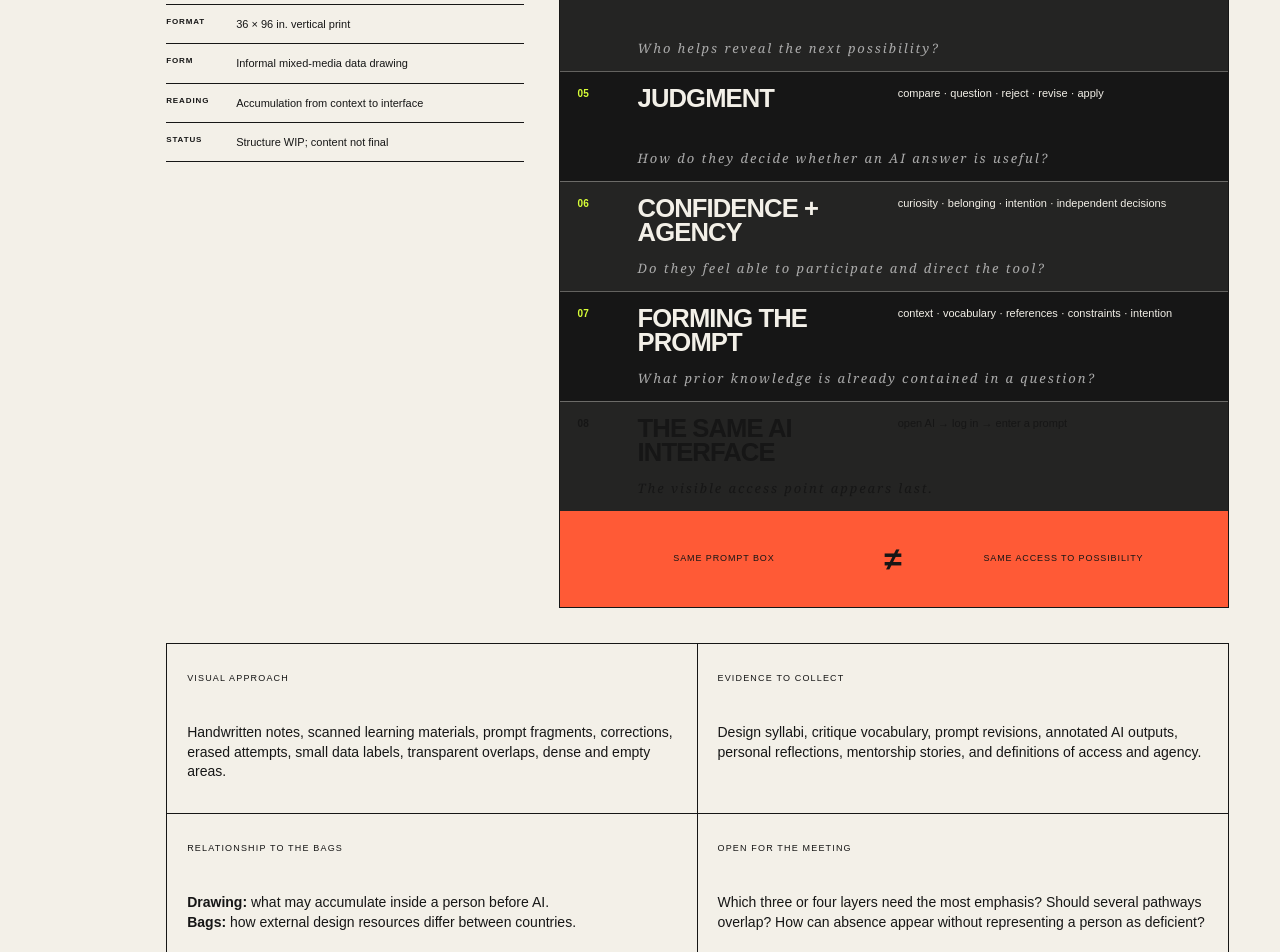
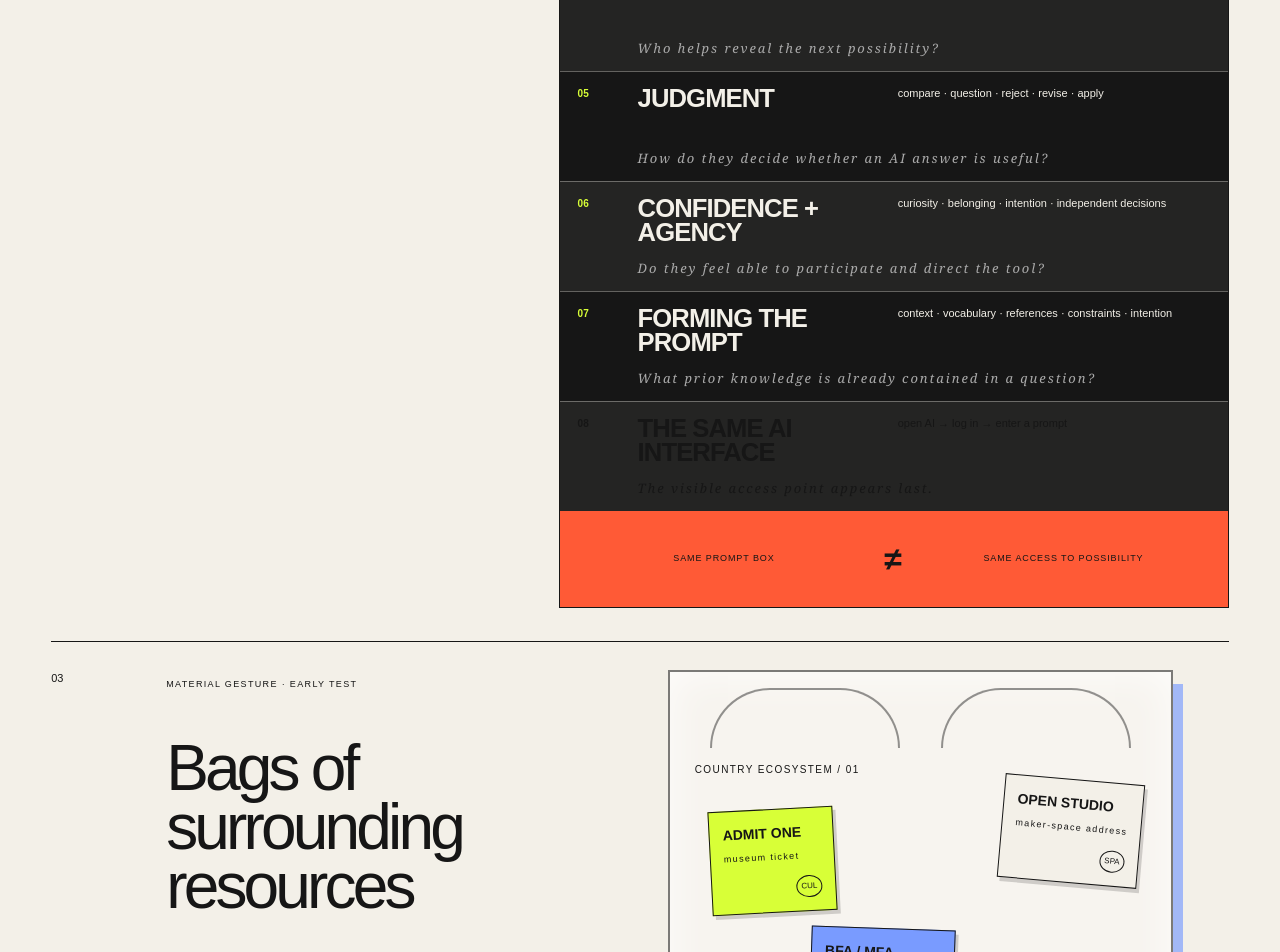
Before and after one commit to Nicoleluu/Access-Is-Not-Equity, a Next.js app: page / in a window 1280 px wide. Shown: the part 5820-6772 px from the top of the page. Built offline with nearby package versions, Linux system fonts and the light colour scheme.

Commit message:
Remove unconfirmed drawing details

```diff
--- a/app/globals.css
+++ b/app/globals.css
@@ -94,9 +94,6 @@ a { color: inherit; }
 .drawing-summary { position: static; align-self: start; }
 .drawing-summary .drawing-question { margin: 35px 0 18px; font: italic clamp(21px,2.2vw,34px)/1.05 Georgia,serif; }
 .drawing-summary blockquote { margin: 45px 0; padding: 18px 0; border-top: 1px solid; border-bottom: 1px solid; font-size: 18px; line-height: 1.35; }
-.drawing-meta { border-top: 1px solid; }
-.drawing-meta span { padding: 12px 0; display: grid; grid-template-columns: 70px 1fr; border-bottom: 1px solid; font-size: 11px; line-height: 1.3; }
-.drawing-meta b { font-size: 8px; letter-spacing: .11em; }
 .before-prompt-plan { grid-column: 3; background: var(--ink); color: var(--paper); border: 1px solid var(--ink); }
 .before-prompt-plan header { min-height: 210px; padding: 25px; display: flex; flex-direction: column; justify-content: space-between; background: var(--blue); color: var(--ink); }
 .before-prompt-plan header small { font-size: 9px; letter-spacing: .13em; }.before-prompt-plan header strong { font-size: clamp(34px,4vw,62px); line-height: .86; letter-spacing: -.055em; }
@@ -109,9 +106,6 @@ a { color: inherit; }
 .before-prompt-plan .interface-layer > b,.before-prompt-plan .interface-layer small { color: var(--ink); }
 .before-prompt-plan footer { padding: 24px; display: grid; grid-template-columns: 1fr auto 1fr; gap: 20px; align-items: center; background: var(--warm); color: var(--ink); text-align: center; }
 .before-prompt-plan footer span { font-size: 9px; letter-spacing: .1em; }.before-prompt-plan footer strong { font-size: 32px; }
-.drawing-support { grid-column: 2 / -1; display: grid; grid-template-columns: 1fr 1fr; border: 1px solid; }
-.drawing-support section { min-height: 170px; padding: 20px; border-right: 1px solid; border-bottom: 1px solid; }.drawing-support section:nth-child(2n) { border-right: 0; }
-.drawing-support small { font-size: 9px; letter-spacing: .13em; }.drawing-support p { max-width: none!important; margin: 35px 0 0; font-size: 14px!important; line-height: 1.4!important; }
 .browser-sample { align-self: stretch; background: var(--signal); border: 1px solid; display: flex; flex-direction: column; }
 .browser-sample > div { padding: 12px; border-bottom: 1px solid; display: flex; gap: 5px; }
 .browser-sample i { width: 7px; height: 7px; border: 1px solid; border-radius: 50%; }
@@ -162,7 +156,7 @@ footer a { color: var(--signal); }
   .working-chain { display: flex; flex-direction: column; align-items: flex-start; }.working-chain i { width: 50px; }
   .definition-foot { flex-direction: column; gap: 12px; }
   .form { grid-template-columns: 45px 1fr; }.form > div:last-child { grid-column: 1 / -1; min-height: 450px; }.form h3 { margin-top: 28px; }
-  .drawing-form { min-height: auto; }.drawing-summary { position: static; }.before-prompt-plan { grid-column: 1 / -1; }.drawing-support { grid-column: 1 / -1; }
+  .drawing-form { min-height: auto; }.drawing-summary { position: static; }.before-prompt-plan { grid-column: 1 / -1; }
   .material-form { min-height: auto; }.material-form .bag-sample,.material-outline { grid-column: 1 / -1; }.material-outline { margin-top: 20px; }
   .open-grid { grid-template-columns: 1fr; }.open-grid p:nth-child(odd) { border-right: 0; }
 }
@@ -172,7 +166,7 @@ footer a { color: var(--signal); }
   .question-section,.layers-section,.definition-section,.forms-section,.open-section { padding-left: 20px; padding-right: 20px; }
   .field { min-height: 1050px; }.country-field { min-height: auto; padding: 12px; }.country-column h3 { font-size: 48px; }
   .form { grid-template-columns: 30px 1fr; gap: 14px; }.bag-sample { margin-left: 0; margin-right: 0; }
-  .before-prompt-plan li div { grid-template-columns: 1fr; }.before-prompt-plan li small { grid-column: 1; }.drawing-support { grid-template-columns: 1fr; }.drawing-support section { border-right: 0; }
+  .before-prompt-plan li div { grid-template-columns: 1fr; }.before-prompt-plan li small { grid-column: 1; }
   .material-outline { grid-template-columns: 1fr; }.material-outline section { border-right: 0; }.label-key { grid-template-columns: repeat(3,1fr); }.label-key b:nth-child(3) { border-right: 0; }.label-key b:nth-child(-n+3) { border-bottom: 1px solid; }
   .open-grid p { grid-template-columns: 48px 1fr; font-size: 15px; }
 }
--- a/app/page.tsx
+++ b/app/page.tsx
@@ -151,12 +151,6 @@ export default function Home() {
             <p className="drawing-question">What happens before a person reaches an AI prompt?</p>
             <p>The drawing looks at the layers that shape a person approaching AI—not the technical layers behind the AI system.</p>
             <blockquote>By the time someone reaches the same prompt box, their access has already been shaped by unequal experiences, knowledge, relationships, and opportunities.</blockquote>
-            <div className="drawing-meta">
-              <span><b>FORMAT</b>36 × 96 in. vertical print</span>
-              <span><b>FORM</b>Informal mixed-media data drawing</span>
-              <span><b>READING</b>Accumulation from context to interface</span>
-              <span><b>STATUS</b>Structure WIP; content not final</span>
-            </div>
           </div>
           <div className="before-prompt-plan" aria-label="Planning outline for the Before the Prompt vertical drawing">
             <header>
@@ -178,24 +172,6 @@ export default function Home() {
               <strong>≠</strong>
               <span>SAME ACCESS TO POSSIBILITY</span>
             </footer>
-          </div>
-          <div className="drawing-support">
-            <section>
-              <small>VISUAL APPROACH</small>
-              <p>Handwritten notes, scanned learning materials, prompt fragments, corrections, erased attempts, small data labels, transparent overlaps, dense and empty areas.</p>
-            </section>
-            <section>
-              <small>EVIDENCE TO COLLECT</small>
-              <p>Design syllabi, critique vocabulary, prompt revisions, annotated AI outputs, personal reflections, mentorship stories, and definitions of access and agency.</p>
-            </section>
-            <section>
-              <small>RELATIONSHIP TO THE BAGS</small>
-              <p><b>Drawing:</b> what may accumulate inside a person before AI.<br/><b>Bags:</b> how external design resources differ between countries.</p>
-            </section>
-            <section>
-              <small>OPEN FOR THE MEETING</small>
-              <p>Which three or four layers need the most emphasis? Should several pathways overlap? How can absence appear without representing a person as deficient?</p>
-            </section>
           </div>
         </article>
 
```
